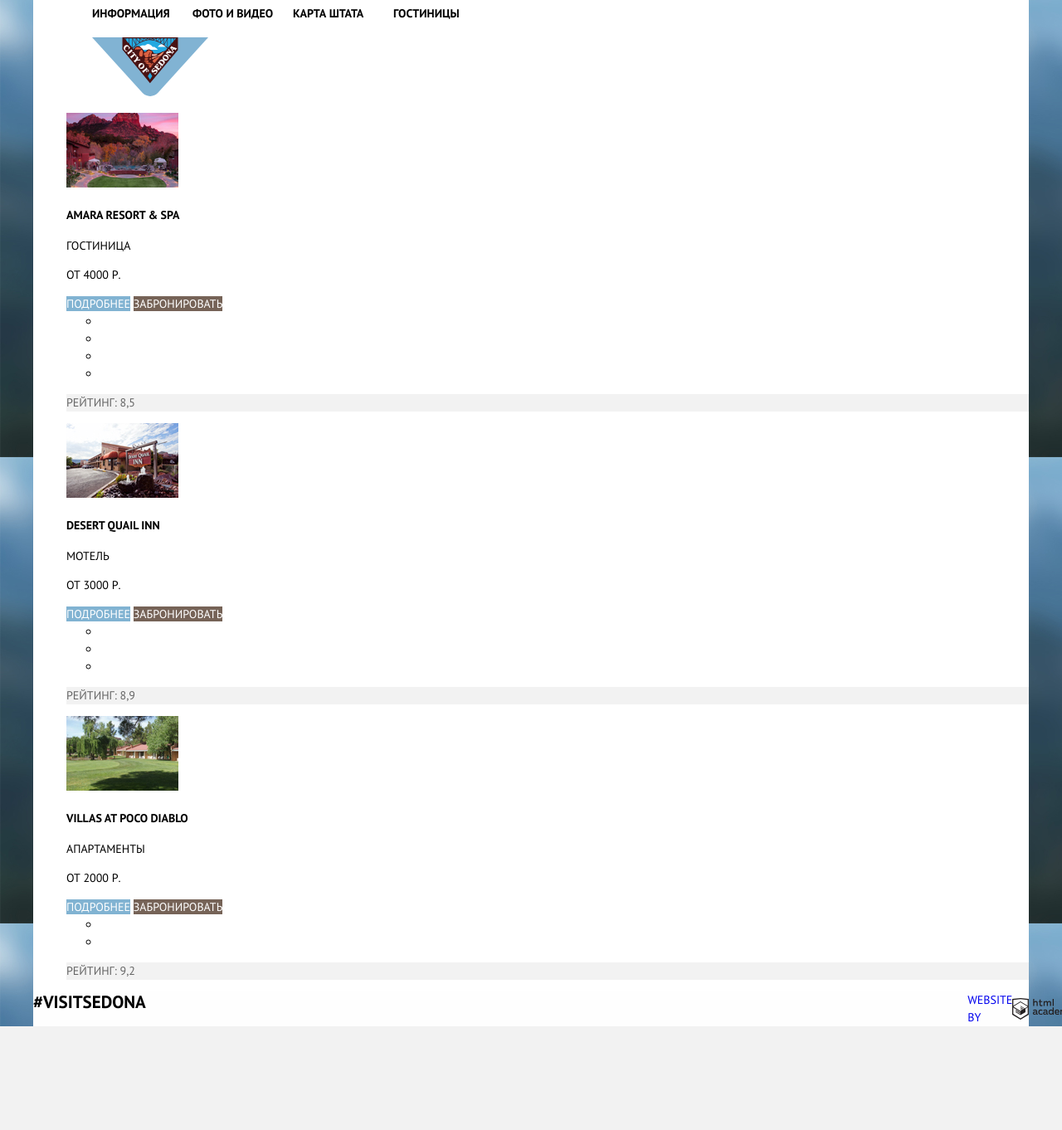
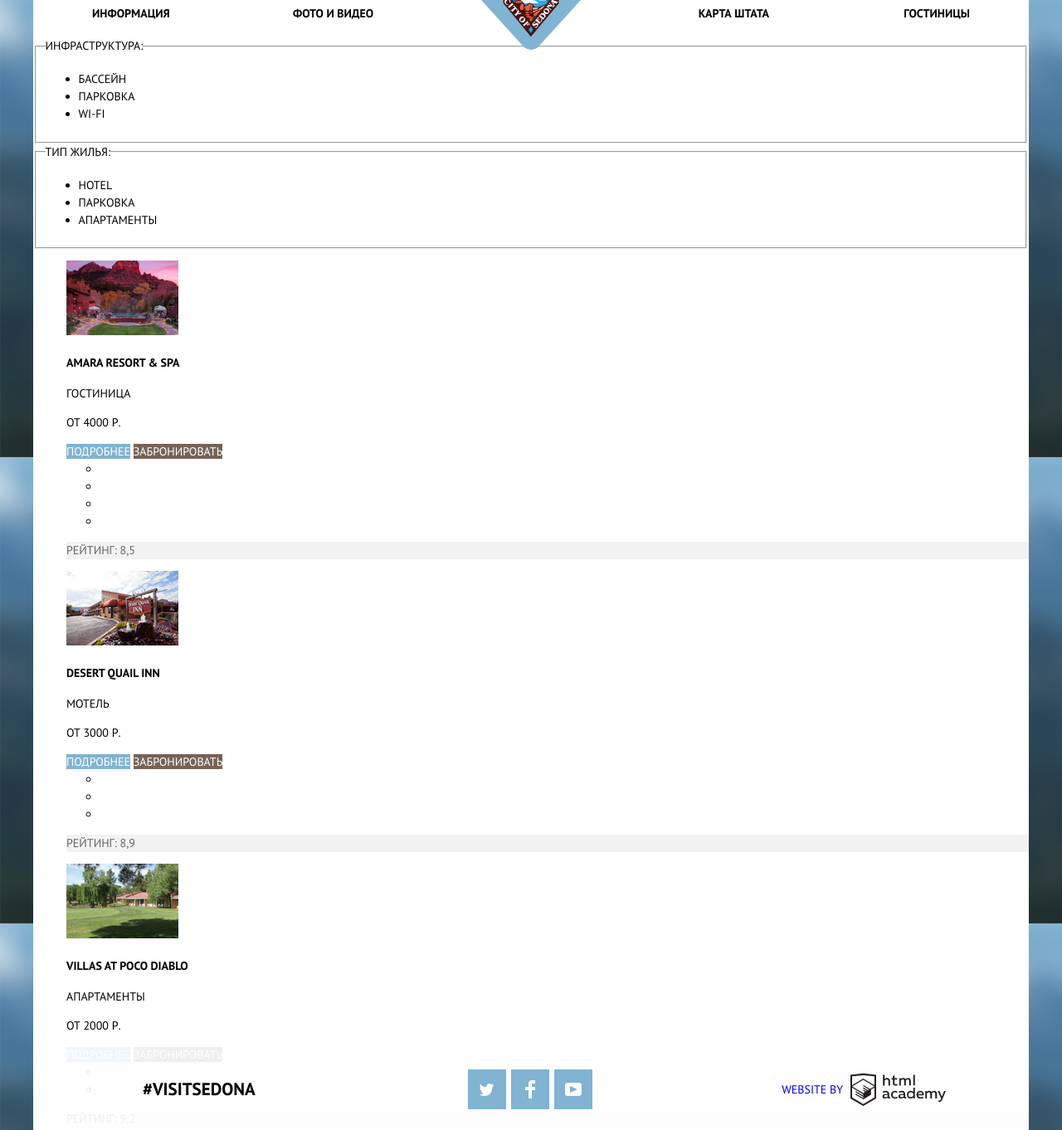
Before and after one commit to Stashin/684031-sedona-25, a plain HTML site: page hotels.html in a window 1280 px wide. Shown: the part 11-1373 px from the top of the page at 83% size. Before the commit the page ends 1248 px from the top, so only its background shows below. Drawn offline with Linux system fonts and the light colour scheme.

Commit message:
начал флексы отелей

```diff
--- a/css/style.css
+++ b/css/style.css
@@ -22,9 +22,6 @@ a {
   width: 1200px;
   margin: 0 auto;
   background-color: #ffffff;
-  /* background-image: url("../img/bg_top_index.jpg");
-  background-position: top center;
-  background-repeat: no-repeat; */
 }
 
 .visually-hidden {
@@ -236,7 +233,7 @@ a {
   width: 261px;
 }
 
-.reason-5 p{
+.reason-5 p {
   width: 250px;
 }
 
@@ -305,13 +302,17 @@ a {
 
 .index-map {
   background-image: url(../img/map.jpg);
-  height: 473px;
+  height: 592px;
 }
 
 .main-footer {
   background-color: rgba(254, 254, 254, 0.9);
   display: flex;
   justify-content: space-between;
+  align-items: center;
+  position: relative;
+  top: -120px;
+  min-height: 120px;
 }
 
 .tag {
@@ -319,6 +320,7 @@ a {
   line-height: 26px;
   font-weight: 700;
   margin: 0;
+  padding-left: 132px;
 }
 
 .main-footer ul {
@@ -327,11 +329,31 @@ a {
   margin: 0;
   padding: 0;
   display: flex;
+  padding-left: 27px;
+}
+
+.fb-btn {
+  margin: 0 6px;
 }
 
 .main-footer a {
   display: flex;
   align-items: center;
+}
+
+.web_by {
+  padding-right: 100px;
+}
+
+.web_by span {
+  padding-right: 9px;
+}
+
+.social-button {
+  background-color: #81b3d2;
+  justify-content: center;
+  width: 46px;
+  height: 48px;
 }
 
 .modal {
--- a/hotels.html
+++ b/hotels.html
@@ -13,18 +13,60 @@
   <div class="wrapper">
     <header class="header">
       <nav class="header-menu">
-        <ul class="header-menu__list">
+        <ul class="header-menu__list header-menu__left">
           <li><a href="#">информация</a></li>
           <li><a href="#">фото и видео</a></li>
+        </ul>
+        <ul class="header-menu__list header-menu__right">
           <li><a href="#">карта штата</a></li>
           <li><a href="#">гостиницы</a></li>
         </ul>
       </nav>
-      <a>
+      <a class="logo-link">
         <img src="img/logo-sedona.svg" width="140" height="71" alt="Логотип компании" class="logo header__logo">
       </a>
     </header>
     <main>
+      <fieldset class="filter-infrastructure">
+        <legend>Инфраструктура:</legend>
+        <ul class="filter-list">
+          <li class="filter-option">
+            <input class="filter-input filter-input__checkbox visually-hidden" type="checkbox" name="bosch"
+              id="filter-pool" checked>
+            <label for="filter-pool">бассейн</label>
+          </li>
+          <li class="filter-option">
+            <input class="filter-input filter-input__checkbox visually-hidden" type="checkbox" name="bosch"
+              id="filter-parking">
+            <label for="filter-parking">парковка</label>
+          </li>
+          <li class="filter-option">
+            <input class="filter-input filter-input__checkbox visually-hidden" type="checkbox" name="bosch"
+              id="filter-wi-fi">
+            <label for="filter-wi-fi">wi-fi</label>
+          </li>
+        </ul>
+      </fieldset>
+      <fieldset class="filter-housing">
+        <legend>Тип жилья:</legend>
+        <ul class="filter-list">
+          <li class="filter-option">
+            <input class="filter-input filter-input__checkbox visually-hidden" type="checkbox" name="bosch"
+              id="filter-hotel" checked>
+            <label for="filter-hotel">hotel</label>
+          </li>
+          <li class="filter-option">
+            <input class="filter-input filter-input__checkbox visually-hidden" type="checkbox" name="bosch"
+              id="filter-motel">
+            <label for="filter-motel">парковка</label>
+          </li>
+          <li class="filter-option">
+            <input class="filter-input filter-input__checkbox visually-hidden" type="checkbox" name="bosch"
+              id="filter-apartment">
+            <label for="filter-apartment">апартаменты</label>
+          </li>
+        </ul>
+      </fieldset>
       <ul class="catalog-list">
         <li class="catalog-item">
           <p class="catalog-item__img">
@@ -106,22 +148,34 @@
         <li>
           <a href="#" class="social-button">
             <span class="visually-hidden">Твиттер</span>
+            <svg xmlns="http://www.w3.org/2000/svg" xmlns:xlink="http://www.w3.org/1999/xlink" width="17" height="15"
+              viewBox="0 0 17 15">
+              <path fill="#FFF"
+                d="M10.95.144c1.685-.496 2.984.27 3.577 1.179.673-.231 1.331-.481 2.011-.708a2.345 2.345 0 0 1-.857 1.768c.685.17 1.304-.491 1.304-.491-.169 1-1.006 1.788-1.563 2.024-.231 6.75-3.175 11.217-10.077 11.082h-.446c-.41 0-4.164-.46-4.898-1.887 2.271.196 3.893-.422 4.693-1.177-.96-.3-2.679-.477-2.979-2.95.349.106.564.228 1.19.119C1.705 8.247.374 7.53.448 5.33c.285.328 1.067.536 1.34.472C1.085 5.561-.182 2.442.894.85c1.818 1.854 3.735 3.606 7.152 3.773C8.254 2.33 9.183.793 10.95.144z" />
+            </svg>
           </a>
         </li>
-        <li>
+        <li class="fb-btn">
           <a href="#" class="social-button">
             <span class="visually-hidden">Фейсбук</span>
+            <svg xmlns="http://www.w3.org/2000/svg" width="12" height="22" viewBox="0 0 12 22">
+              <path fill="#FFF" d="M12 4V0H8a4 4 0 0 0-4 4v4H0v4h4v10h4V12h4V8H8V4h4z" /></svg>
           </a>
         </li>
         <li>
           <a href="#" class="social-button">
             <span class="visually-hidden">Youtube</span>
+            <svg xmlns="http://www.w3.org/2000/svg" xmlns:xlink="http://www.w3.org/1999/xlink" width="20" height="16"
+              viewBox="0 0 20 16">
+              <path fill="#FFF"
+                d="M17 0H3C1.35 0 0 1.35 0 3v10c0 1.65 1.35 3 3 3h14c1.65 0 3-1.35 3-3V3c0-1.65-1.35-3-3-3zM6.027 11.998V4.002L15.014 8l-8.987 3.998z" />
+            </svg>
           </a>
         </li>
       </ul>
-      <a href="#">
+      <a class="web_by" href="#">
         <span class="developer-text">WEBSITE BY</span>
-        <img src="img/logo-htmlacademy.svg" alt="Логотип разработчика">
+        <img src="img/logo-htmlacademy.svg" width="115px" height="41px" alt="Логотип разработчика">
       </a>
     </footer>
   </div>
```
Also changed, not shown: index.html (+20 -8 lines).
